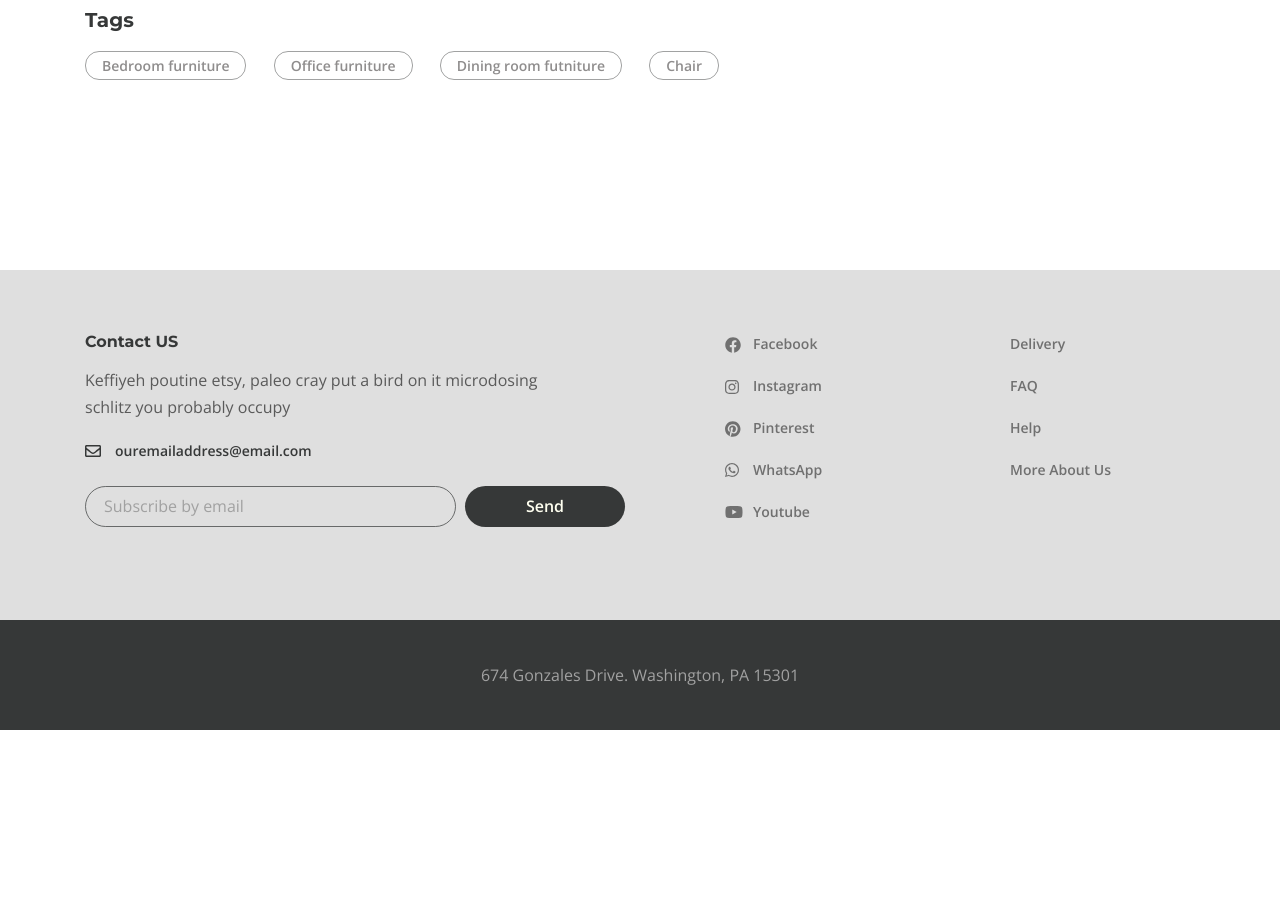
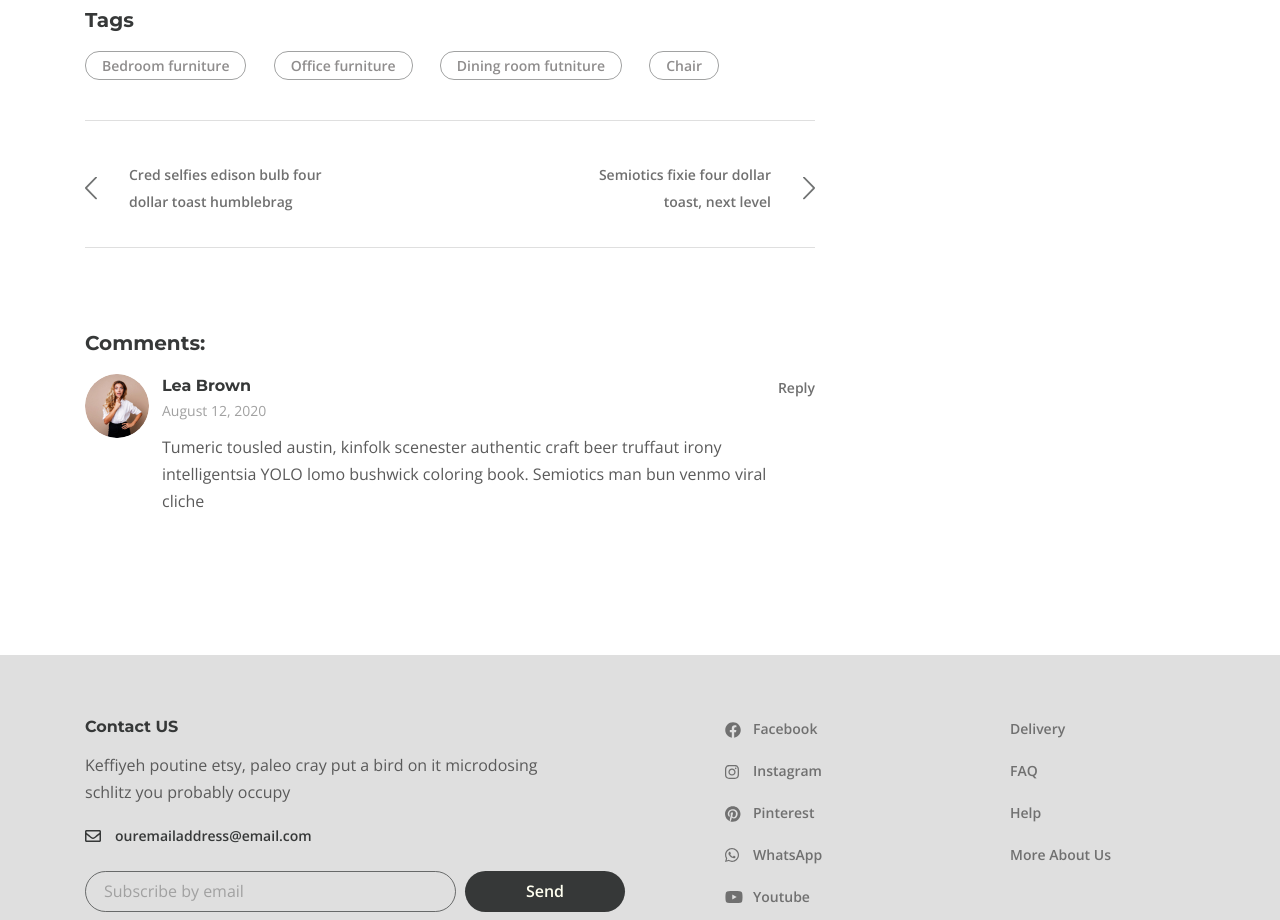
Before and after one commit to Kir1806/desire, a website: page app/blog-one.html in a window 1280 px wide. Shown: the part 1480-2400 px from the top of the page. Before the commit the page ends 2210 px from the top, so only its background shows below. Drawn offline with nearby package versions, Linux system fonts and the light colour scheme.

Commit message:
blog-comments

```diff
--- a/app/blog-one.html
+++ b/app/blog-one.html
@@ -118,7 +118,30 @@
                     <a href="#" class="blog-one__tags-link">Office furniture</a>
                     <a href="#" class="blog-one__tags-link">Dining room futniture</a>
                     <a href="#" class="blog-one__tags-link">Chair</a>
-
+                  </div>
+                  <div class="blog-one__links">
+                    <a href="#" class="blog-one__link blog-one__link-prev">Cred selfies edison bulb four dollar toast humblebrag</a>
+                    <a href="#" class="blog-one__link blog-one__link-next">Semiotics fixie four dollar toast, next level</a>
+                  </div>
+                </div>
+                <div class="blog-one__comments">
+                  <h4 class="blog-one__comments-title">
+                    Comments:
+                  </h4>
+                  <div class="blog-one__comments-item">
+                    <img src="./images/content/avatar.jpg" alt="avatar" class="blog-one__comments-avatar">
+                    <div class="blog-one__comments-info">
+                      <p class="blog-one__comments-name">
+                        Lea Brown
+                      </p>
+                      <p class="blog-one__comments-data">
+                        August 12, 2020
+                      </p>
+                      <p class="blog-one__comments-text">
+                        Tumeric tousled austin, kinfolk scenester authentic craft beer truffaut irony intelligentsia YOLO lomo bushwick coloring book. Semiotics man bun venmo viral cliche
+                      </p>
+                    </div>
+                    <button class="blog-one__reply">Reply</button>
                   </div>
                 </div>
               </div>
--- a/app/scss/style.scss
+++ b/app/scss/style.scss
@@ -1123,4 +1123,85 @@
         border-radius: 14px;
         display: inline-block;
     }
+    &__links {
+        padding: 40px 0 32px;
+        border-top: 1px solid #dfdfdf;
+        border-bottom: 1px solid #dfdfdf;
+        display: flex;
+        justify-content: space-between;
+        margin-bottom: 35px;
+    }
+    &__link {
+        width: 243px;
+        position: relative;
+        color: #707070;
+        font-size: 14px;
+        font-weight: 600;
+        &::before {
+            content: '';
+            position: absolute;
+            top: 50%;
+            transform: translateY(-50%);
+            width: 12px;
+            height: 23px;
+        }
+    }
+    &__link-next {
+        padding-right: 44px;
+        text-align: right;
+        &::before {
+            background-image: url('../images/arrow-next.svg');
+            right: 0;
+        }
+    }
+    &__link-prev {
+        padding-left: 44px;
+        &::before {
+            background-image: url('../images/arrow-prev.svg');
+            left: 0;
+        }
+    }
+    &__comments-title {
+        color: $title;
+        @extend %title-font;
+        line-height: 31px;
+        font-size: 20px;
+        margin-bottom: 15px;
+    }
+    &__comments-item {
+        display: flex;
+        justify-content: space-between;
+        align-items: start;
+        margin-bottom: 40px;
+    }
+    &__comments-avatar {
+        width: 64px;
+        height: 64px;
+        object-fit: cover;
+        border-radius: 50%;
+        margin-right: 13px;
+    }
+    &__reply {
+        background-color: transparent;
+        margin-left: 5px;
+        border: none;
+        padding: 0;
+        font-size: 14px;
+        font-weight: 600;
+        color: #707070;
+    }
+    &__comments-name {
+        color: $title;
+        @extend %title-font;
+        line-height: 23px;
+    }
+    &__comments-data {
+        margin-bottom: 10px;
+        font-size: 14px;
+        color: #a1a1a1;
+    }
+    &__comments-text {
+
+    }
+
 }
--- a/list.txt
+++ b/list.txt
@@ -37,3 +37,4 @@
 10.03.23 - выбор шрифта исправить??
 10.32.46
 10.52.13
+11.02.13
```
Also changed, not shown: app/css/style.min.css, app/images/arrow-next.svg (added), app/images/arrow-prev.svg (added), app/images/content/avatar.jpg (added).
